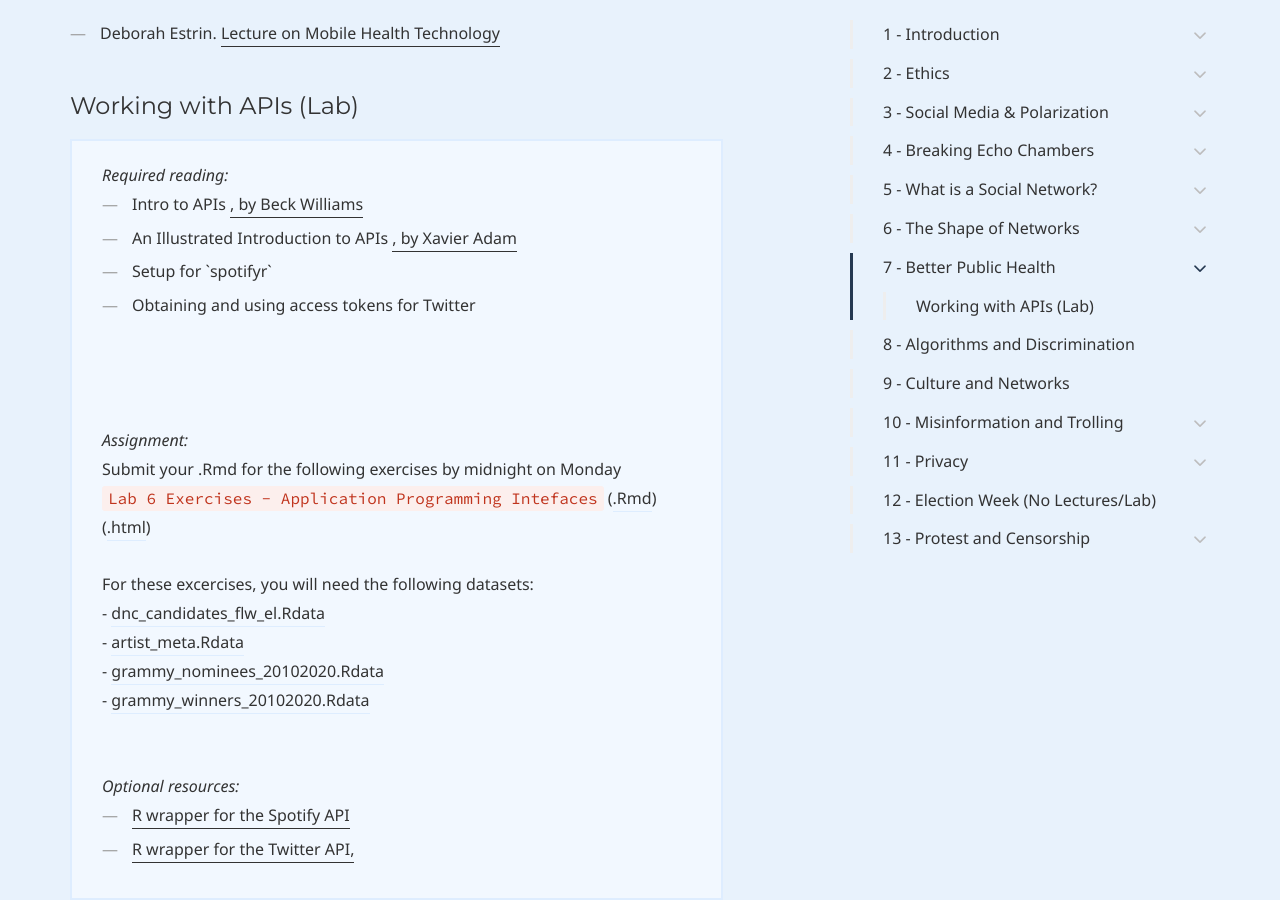
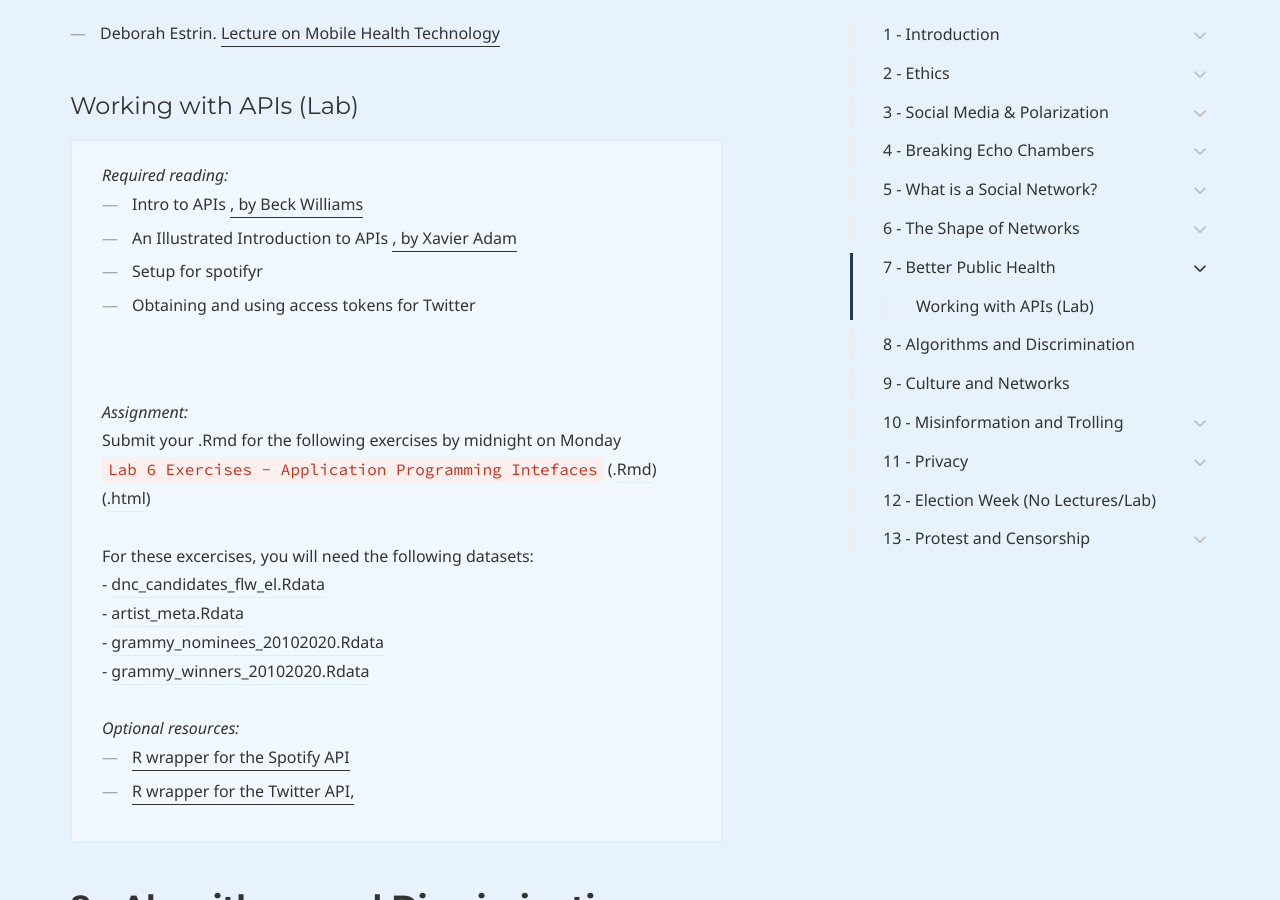
Before and after one commit to dssoc/dssoc.github.io, a Jekyll site: the page built from schedule.md, in a window 1280 px wide and 900 px high, scrolled down 7844 px. Built offline with Jekyll 4.4.1, drawn with Linux system fonts in a browser that asks for light colours; some web fonts are replaced.

Commit message:
Update schedule.md

```diff
--- a/schedule.md
+++ b/schedule.md
@@ -250,9 +250,9 @@ For these excercises, you will need the following datasets:<br/>
 <ul>
 <li>Intro to APIs <a href = "https://medium.com/@rwilliams_bv/apis-d389aa68104f">, by Beck Williams</a></li>
 <li>An Illustrated Introduction to APIs <a href = "https://medium.com/epfl-extension-school/an-illustrated-introduction-to-apis-10f8000313b9">, by Xavier Adam</a></li>
-<li>Setup for `spotifyr` <a href = "https://github.com/charlie86/spotifyr"></a></li>
+<li>Setup for spotifyr <a href = "https://github.com/charlie86/spotifyr"></a></li>
 <li>Obtaining and using access tokens for Twitter <a href = "https://cran.r-project.org/web/packages/rtweet/vignettes/auth.html"></a></li></ul><br/>
-<br/><br/>
+<br/>
 <i>Assignment:</i><br/> Submit your .Rmd for the following exercises by midnight on Monday<br/>
 <code>Lab 6 Exercises - Application Programming Intefaces</code> (<a href = "https://minhaskamal.github.io/DownGit/#/home?url=https://github.com/dssoc/dssoc.github.io/blob/master/assignments/DSS_Lab6_APIs.Rmd">.Rmd</a>) (<a href = "https://htmlpreview.github.io/?https://github.com/dssoc/dssoc.github.io/blob/master/assignments/DSS_Lab6_APIs.html">.html</a>)<br/><br/>
 For these excercises, you will need the following datasets:<br/>
@@ -260,7 +260,7 @@ For these excercises, you will need the following datasets:<br/>
 - <a href = "https://github.com/dssoc/dssoc.github.io/raw/master/datasets/artist_meta.Rdata">artist_meta.Rdata</a><br/>
 - <a href = "https://github.com/dssoc/dssoc.github.io/raw/master/datasets/grammy_nominees_20102020.Rdata">grammy_nominees_20102020.Rdata</a><br/>
 - <a href = "https://github.com/dssoc/dssoc.github.io/raw/master/datasets/grammy_winners_20102020.Rdata">grammy_winners_20102020.Rdata</a><br/>
-<br/><br/>
+<br/>
 <i>Optional resources:</i><br/>
 <ul>
   <li><a href = "https://www.rcharlie.com/spotifyr/"> R wrapper for the Spotify API</a></li>
```
